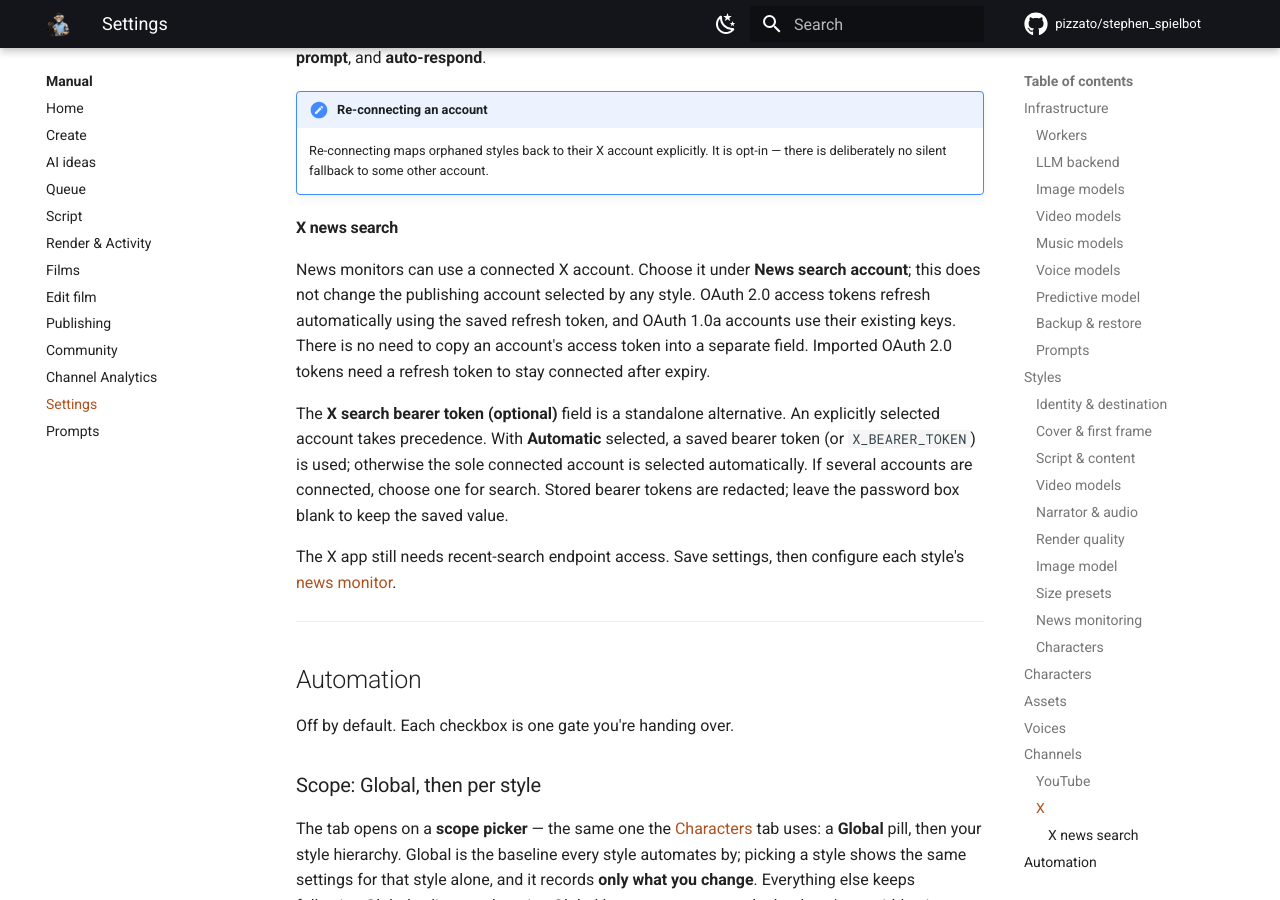
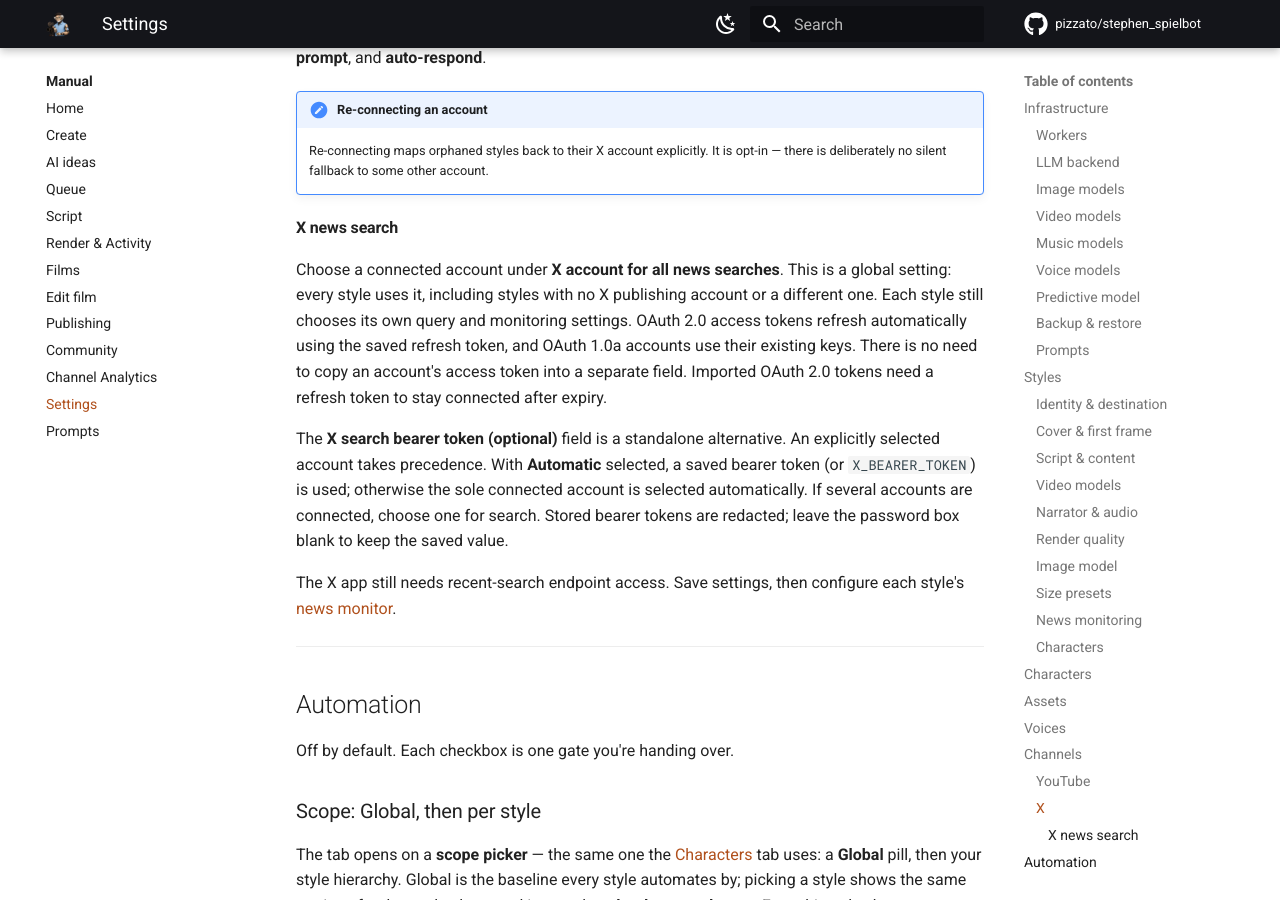
Before and after one commit to pizzato/stephen_spielbot, an MkDocs documentation site: the page built from docs/manual/settings.md, in a window 1280 px wide and 900 px high, scrolled down 11332 px. Built offline with MkDocs 1.6.1 and Material for MkDocs 9.7.7, drawn with Linux system fonts in a browser that asks for light colours; comment, search, counter and statistics services are not loaded.

Commit message:
Clarify the global X account used by every news style

```diff
--- a/docs/manual/settings.md
+++ b/docs/manual/settings.md
@@ -442,8 +442,10 @@
 
 #### X news search
 
-News monitors can use a connected X account. Choose it under **News search account**;
-this does not change the publishing account selected by any style. OAuth 2.0 access
+Choose a connected account under **X account for all news searches**. This is a
+global setting: every style uses it, including styles with no X publishing account
+or a different one. Each style still chooses its own query and monitoring settings.
+OAuth 2.0 access
 tokens refresh automatically using the saved refresh token, and OAuth 1.0a accounts
 use their existing keys. There is no need to copy an account's access token into a
 separate field. Imported OAuth 2.0 tokens need a refresh token to stay connected
```
Also changed, not shown: docs/configuration.md (+2 -1 lines), docs/manual/ideas.md (+4 -1 lines), docs/x_setup.md (+2 -1 lines), 3 other files.
